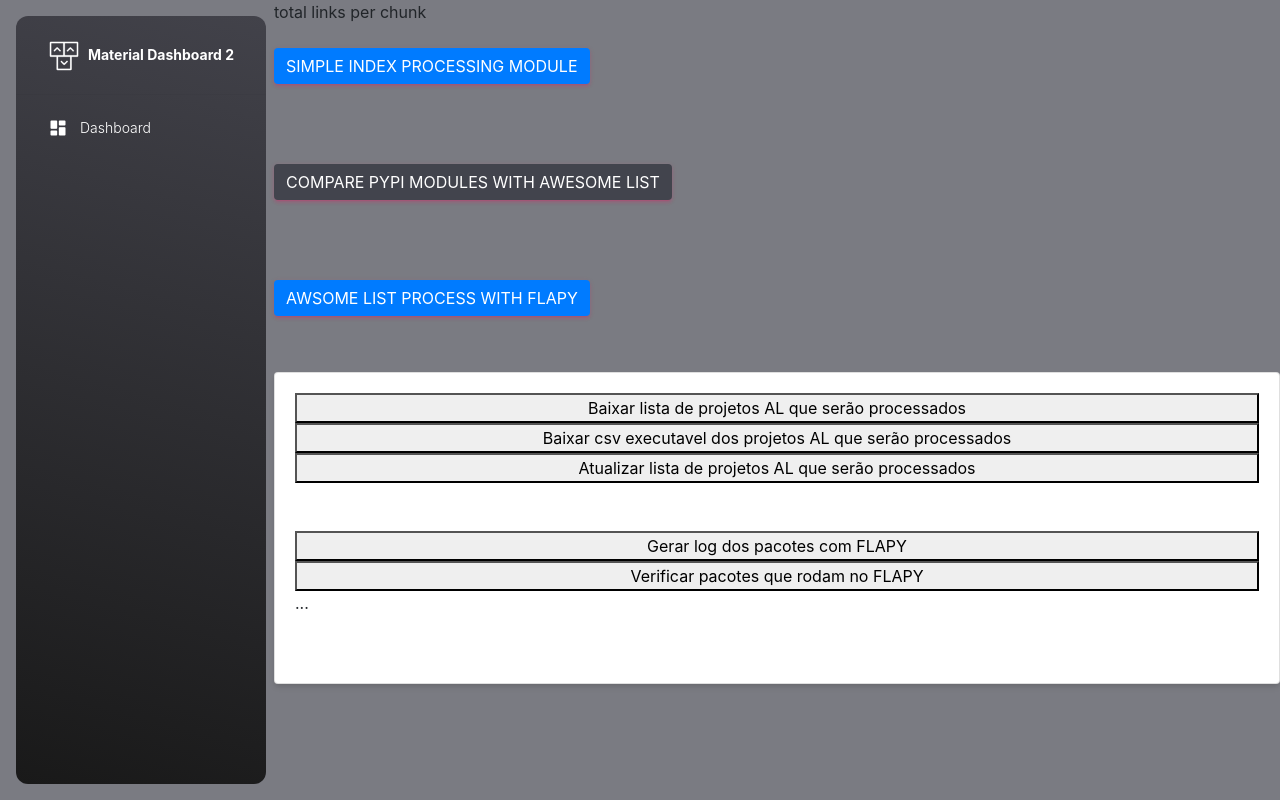
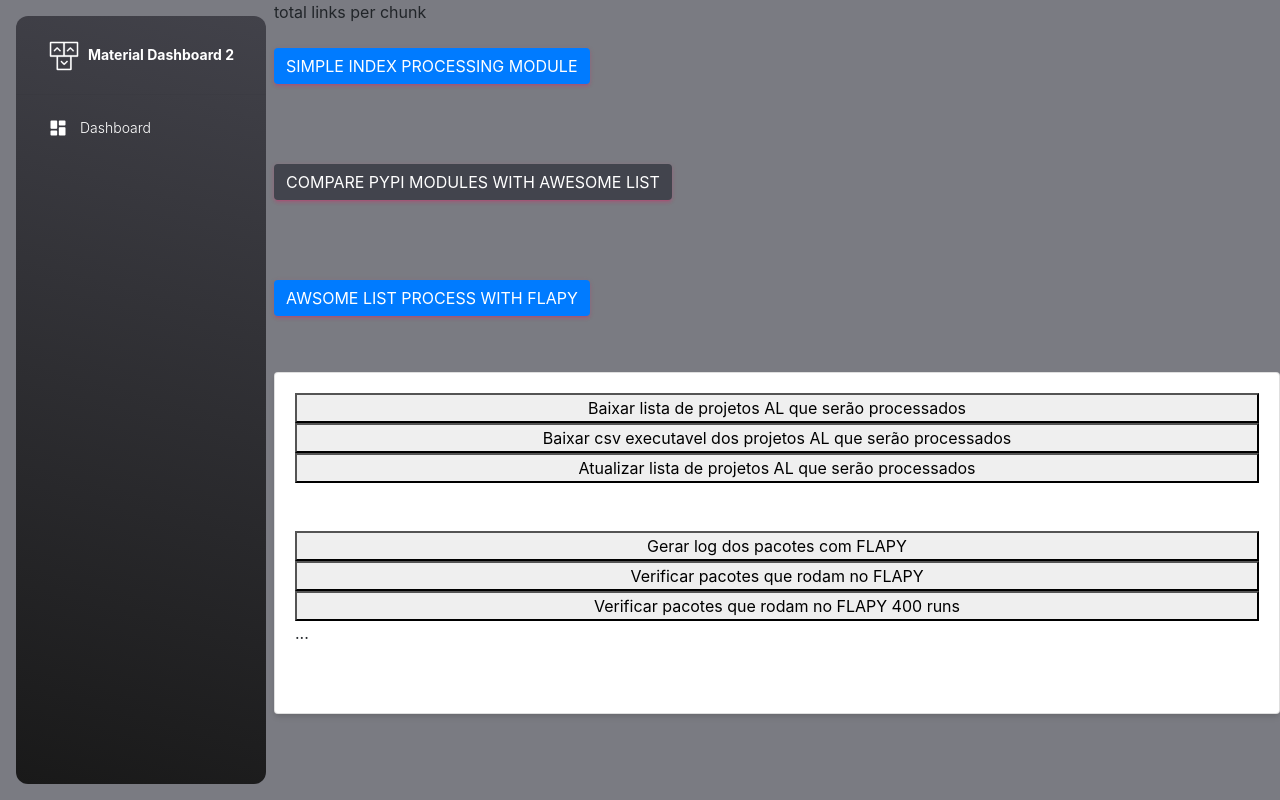
Before and after one commit to gabrielmtararam/PypiComparator, a Django app: page / in a window 1280 px wide, after a click on "AWSOME LIST PROCESS WITH FLAPY". Run offline with Django 5.2, Linux system fonts and the light colour scheme; data that the repository does not hold is empty; some libraries are stand-ins or nearby versions.

Commit message:
update changes

```diff
--- a/PypiComparator/extractor/models.py
+++ b/PypiComparator/extractor/models.py
@@ -104,6 +104,7 @@ class ALIndexLinks(BaseModel):
     processed_by_flapy_message = models.CharField(_("processed_message"), help_text=_("processed_message"), max_length=512, blank=True, null=True)
     short_description = models.CharField(_("short_description"), help_text=_("short_description"), max_length=512, blank=True, null=True)
     processed_by_flapy = models.BooleanField(_("processed"), default=False, help_text=_("processed"), blank=True, null=True)
+    processed_by_flapy_400 = models.BooleanField(_("processed_by_flapy_400"), default=False, help_text=_("processed_by_flapy_400"), blank=True, null=True)
 
 class ALIndexLinksAnalysis(BaseModel):
     """Project Base Parameter model.
@@ -136,3 +137,4 @@ class ALIndexLinksAnalysis(BaseModel):
     processed_by_flapy_message = models.CharField(_("processed_message"), help_text=_("processed_message"), max_length=512, blank=True, null=True)
     short_description = models.CharField(_("short_description"), help_text=_("short_description"), max_length=512, blank=True, null=True)
     processed_by_flapy = models.BooleanField(_("processed"), default=False, help_text=_("processed"), blank=True, null=True)
+    processed_by_flapy_400 = models.BooleanField(_("processed_by_flapy_400"), default=False, help_text=_("processed_by_flapy_400"), blank=True, null=True)
--- a/PypiComparator/extractor/urls.py
+++ b/PypiComparator/extractor/urls.py
@@ -16,7 +16,7 @@ Including another URLconf
 """
 
 
-from .views import HomeExtractor, SimpleIndexExtractor, DownloadALFlapyList, DownloadALFlapyCSV,CheckAlFlapyProcessByLog
+from .views import HomeExtractor, SimpleIndexExtractor, DownloadALFlapyList, DownloadALFlapyCSV,CheckAlFlapyProcessByLog,CheckAlFlapyProcessByLog400
 
 from django.contrib import admin
 from django.urls import path, include
@@ -26,4 +26,5 @@ urlpatterns = [
     path('download-al-flapy-list', DownloadALFlapyList.as_view(), name='download_al_flapy_list'),
     path('download-al-flapy-csv', DownloadALFlapyCSV.as_view(), name='download_al_flapy_csv'),
     path('check-al-flapy-process-by-log', CheckAlFlapyProcessByLog.as_view(), name='check_al_flapy_process_by_log'),
+    path('check-al-flapy-process-by-log-400', CheckAlFlapyProcessByLog400.as_view(), name='check_al_flapy_process_by_log_400'),
 ]
--- a/PypiComparator/extractor/views.py
+++ b/PypiComparator/extractor/views.py
@@ -11,6 +11,15 @@ from extractor.models import ALIndexLinks
 
 from extractor.models import ALIndexLinksAnalysis
 from PypiComparator import settings
+
+import os
+import shutil
+import subprocess
+from time import sleep
+import git
+
+diretorio_atual = os.path.dirname(__file__)
+
 
 class HomeExtractor(APIView):
     """View for the Structure list management."""
@@ -117,10 +126,12 @@ class CheckAlFlapyProcessByLog(APIView):
                 with open(log_file, 'r') as log_file_instance:
                     for single_line in log_file_instance:
                         # if '=========' in single_line:
-                        if ' passed ' in single_line:
+                        if ' passed in ' in single_line:
                             has_passed_test = True
                             runnable_packages_count += 1
                             print(f"{single_line.strip()} {package.url}")
+                            package.can_run_flapy = True
+                            package.save()
                         if find_done:
                             if single_line.startswith(','):
                                 # print(f"{single_line.strip()} {package.url}")
@@ -163,6 +174,228 @@ class CheckAlFlapyProcessByLog(APIView):
         return HttpResponse()
 
 
+
+class CheckAlFlapyProcessByLog400(APIView):
+    """View for the Structure list management."""
+
+
+    @staticmethod
+    def create_flapy_file(output_folder, package_folder_dir, package_name):
+        try:
+
+            output_folder_exists = os.path.exists(output_folder)
+            if output_folder_exists:
+                os.remove(output_folder)
+
+            with open(output_folder, mode='w', newline='') as file:
+                writer = csv.writer(file)
+                writer.writerow(
+                    ["PROJECT_NAME", "PROJECT_URL", "PROJECT_HASH", "PYPI_TAG", "FUNCS_TO_TRACE",
+                     "TESTS_TO_RUN"])
+                NUM_RUNS = 2
+                # Escreva os dados da queryset no arquivo CSV
+                writer.writerow([package_name, package_folder_dir, "", "", "",
+                                 "", ])
+
+            print("csv criado com sucesso!")
+
+        except git.GitCommandError as e:
+            print(e)
+    @staticmethod
+    def run_flapy(output_folder, flapy_dir, bash_file_dir, log_file, package_folder_dir, folder_name):
+        try:
+            os.chdir(flapy_dir, )
+            print("\n#######iniciando bash")
+
+            # comando_terminal = f"gnome-terminal -- bash -c '{bash_file_dir} >> {log_file} && rm -rf {package_folder_dir}; exit'"
+            comando_terminal = f"gnome-terminal -- bash -c '{bash_file_dir} >> {log_file} && rm -rf {package_folder_dir} && rm -rf results/example_results_{folder_name}; exit'"
+            print(comando_terminal)
+
+            subprocess.run(comando_terminal, shell=True)
+            # output = subprocess.run(["bash", bash_file_dir])
+
+            with open(log_file, 'r') as output_file:
+                saida_terminal = output_file.read()
+            print(saida_terminal)
+            print("#######fim bash\n")
+
+        except Exception as e:
+            print("except")
+            print(e)
+    @staticmethod
+    def clone_project(url_repo, output_folder):
+        try:
+            os.mkdir(output_folder)
+            git.Repo.clone_from(url_repo, output_folder)
+            print("Projeto clonado com sucesso!")
+        except git.GitCommandError as e:
+            print(e)
+    @staticmethod
+    def create_bash_file(bash_file_dir, output_folder, folder_name):
+        try:
+            bash_command = f"./flapy.sh run --out-dir results/example_results_{folder_name} --plus-random-runs {output_folder} 400  && " \
+                           f"./flapy.sh parse ResultsDirCollection --path results/example_results_{folder_name} get_tests_overview _df to_csv --index=false"
+
+            bash_file_dir_exists = os.path.exists(bash_file_dir)
+            if bash_file_dir_exists:
+                os.remove(bash_file_dir)
+
+            # Escreva o conteúdo do script em um arquivo
+            with open(bash_file_dir, "w") as bash_file:
+                bash_file.write(bash_command)
+
+            os.chmod(bash_file_dir, 0o755)
+            print("bash criado com sucesso!")
+        except Exception as e:
+            print(e)
+
+    @staticmethod
+    def start_processing():
+        print("start processing")
+        flapy_github_url = "https://github.com/se2p/FlaPy"
+        base_dir = str(settings.BASE_DIR)
+        flapy_dir = base_dir + "/repositories/flapy"
+        rep_dir = base_dir + "/repositories2/"
+
+        rep_dir_exists = os.path.exists(rep_dir)
+        if not rep_dir_exists:
+            os.mkdir(rep_dir)
+
+        max_packages = 70
+
+        #  CheckAlFlapyProcessByLog400.clone_project(flapy_github_url, flapy_dir)
+
+        bash_file_dir = flapy_dir + "/run_custom_flapy_2.sh"
+        output_folder = flapy_dir + "/temporary_example_2.csv"
+        log_folder = flapy_dir + "/log2"
+
+        log_folder_exists = os.path.exists(log_folder)
+        if not log_folder_exists:
+            os.mkdir(log_folder)
+            # shutil.rmtree)(log_folder)
+        # os.mkdir)(log_folder)
+
+        al_query = {
+            "flapy_link": None,
+            "processed_by_flapy": True,
+            "can_run_flapy": True,
+            "processed_by_flapy_400": False,
+        }
+        al_filtered = ALIndexLinksAnalysis.objects.filter(**al_query)
+        qtd_pacotes = al_filtered.count()
+        print(qtd_pacotes)
+        print(base_dir)
+
+        count = 0
+        al_filtered = list(al_filtered)
+        for package in al_filtered:
+            count += 1
+            folder_name = package.url.replace('/', '').replace('-', '').replace('.', '').replace(':', '')
+            package_folder_dir = rep_dir + folder_name + ""
+
+            log_file = flapy_dir + "/log2/" + folder_name + ".txt"
+            CheckAlFlapyProcessByLog400.create_bash_file(bash_file_dir, output_folder, folder_name)
+
+            print_value = f"count {package.url} package_folder_dir  {package_folder_dir}"
+            print(print_value)
+
+            package_folder_dirr_exists = os.path.exists(package_folder_dir)
+            if package_folder_dirr_exists:
+                shutil.rmtree(package_folder_dir)
+
+            CheckAlFlapyProcessByLog400.clone_project(package.url, package_folder_dir + "/")
+
+            CheckAlFlapyProcessByLog400.create_flapy_file(output_folder, package_folder_dir, folder_name)
+
+            CheckAlFlapyProcessByLog400.run_flapy(output_folder, flapy_dir, bash_file_dir, log_file, package_folder_dir,
+                                                  folder_name)
+
+            # package.processed_by_flapy_400 = True
+            # package.save()
+            print(count)
+            if count >= max_packages:
+                break
+            sleep(60*30)
+            print("fim tudo")
+        return
+
+    def get(self, request, *args, **kwargs):
+        """List structures get method."""
+        print("requisitou")
+        CheckAlFlapyProcessByLog400.start_processing()
+        print("requisitou fim")
+
+        # al_query = {
+        #     "flapy_link": None,
+        #     "processed_by_flapy": True,
+        #     "can_run_flapy": True,
+        # }
+        # al_filtered = ALIndexLinksAnalysis.objects.filter(** al_query)
+        # runnable_packages_count = 0
+        #
+        # for package in al_filtered:
+        #     folder_name = package.url.replace('/', '').replace('-', '').replace('.', '').replace(':', '')
+        #     base_dir = str(settings.BASE_DIR)
+        #     flapy_dir = base_dir + "/repositories/flapy"
+        #     log_file = flapy_dir + "/log/" + folder_name + ".txt"
+        #     log_file_exists =os.path.exists(log_file)
+        #     csv_log = ""
+        #     load_csv = False
+        #     has_passed_test = False
+        #     find_csv_start = False
+        #     find_done = False
+        #     if log_file_exists:
+        #         with open(log_file, 'r') as log_file_instance:
+        #             for single_line in log_file_instance:
+        #                 # if '=========' in single_line:
+        #                 if ' passed in ' in single_line:
+        #                     has_passed_test = True
+        #                     runnable_packages_count += 1
+        #                     print(f"{single_line.strip()} {package.url}")
+        #                     package.can_run_flapy = True
+        #                     package.save()
+        #                 if find_done:
+        #                     if single_line.startswith(','):
+        #                         # print(f"{single_line.strip()} {package.url}")
+        #                         # runnable_packages_count+=1
+        #                         load_csv = True
+        #                     find_done = False
+        #                 if 'Done' in single_line:
+        #                     find_done = True
+        #                     # print(f"{single_line.strip()} {package.url}")
+        #                 if load_csv and has_passed_test:
+        #                     csv_log += single_line
+        #             # if load_csv and has_passed_test:
+        #             #     print(f"csv_log \n {csv_log} {package.url} \n")
+        # print(f"runnable_packages_count {runnable_packages_count}")
+        # response = HttpResponse(content_type='text/csv')
+        # response['Content-Disposition'] = 'attachment; filename="dados.csv"'
+
+        # writer = csv.writer(response)
+        #
+        #
+        #
+        # queryset = ALIndexLinks.objects.filter(
+        #     flapy_link=None,
+        #     similar_flapy_link=None
+        # )
+        # queryset = queryset.filter(Q(is_a_project=True) | Q(is_a_project__isnull=True))
+        #
+        # # Escreva os cabeçalhos CSV
+        # #PROJECT_NAME,PROJECT_URL,PROJECT_HASH,PYPI_TAG,FUNCS_TO_TRACE,TESTS_TO_RUN
+        # # localshop,https://github.com/jmcarp/robobrowser,,,,
+        # writer.writerow(
+        #     ["PROJECT_NAME", "PROJECT_URL","PROJECT_HASH","PYPI_TAG","FUNCS_TO_TRACE","TESTS_TO_RUN"])  # Substitua campo1, campo2, ... pelos nomes dos campos que deseja exportar
+        # NUM_RUNS = 2
+        # # Escreva os dados da queryset no arquivo CSV
+        # for objeto in queryset:
+        #     #               PROJECT_NAME    ,PROJECT_URL,PROJECT_HASH,PYPI_TAG,FUNCS_TO_TRACE,TESTS_TO_RUN
+        #     writer.writerow([objeto.url[-18:-1], objeto.url, "", "", "",
+        #                      "", ])
+
+        return HttpResponse()
+
+
 class SimpleIndexExtractor(APIView):
     """View for the Structure list management."""
 
--- a/PypiComparator/static/js/base-al-flapy-process.js
+++ b/PypiComparator/static/js/base-al-flapy-process.js
@@ -20,6 +20,10 @@ $(document).ready(function () {
 
     $("#check-al-flapy-process-by-log").click(function () {
         checkAlFlapyProcessByLog()
+    });
+
+    $("#check-al-flapy-process-by-log-400").click(function () {
+        checkAlFlapyProcessByLog400()
     });
 
 });
@@ -70,6 +74,23 @@ function checkAlFlapyProcessByLog() {
     });
 }
 
+
+function checkAlFlapyProcessByLog400() {
+    let url = $("#check-al-flapy-process-by-log-400").data("url");
+    $.ajax({
+        url: url,  // Substitua pela URL da sua view Django
+        type: 'GET',
+        success: function (response) {
+            console.log("response ",response)
+            // var blob = new Blob([response]);
+            // var link = document.createElement('a');
+            // link.href = window.URL.createObjectURL(blob);
+            // link.download = 'custom_flapy_teste.csv';
+            // link.click();
+        }
+    });
+}
+
 function checkAlFlapyProcess() {
     console.log("start updateAlFlapyProcessList")
     spansALFlapyErrorsLen = 0;
--- a/PypiComparator/templates/flapy_base_content.html
+++ b/PypiComparator/templates/flapy_base_content.html
@@ -17,6 +17,7 @@
         <br>
         <button  id="check-al-flapy-process"> Gerar log dos pacotes com FLAPY</button>
         <button data-url="{% url 'check_al_flapy_process_by_log' %}" id="check-al-flapy-process-by-log"> Verificar pacotes que rodam no FLAPY</button>
+        <button data-url="{% url 'check_al_flapy_process_by_log_400' %}" id="check-al-flapy-process-by-log-400"> Verificar pacotes que rodam no FLAPY 400 runs</button>
         <div id="check-flapy-process-collapse-messages">
             <span id="span-len"></span>
             <span id="span-error-len"></span>
```
